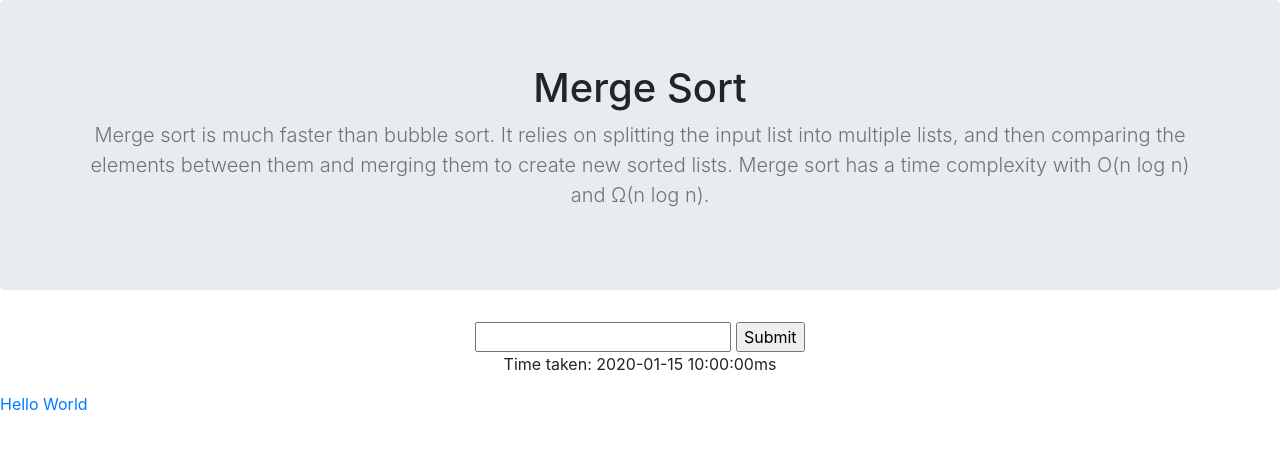
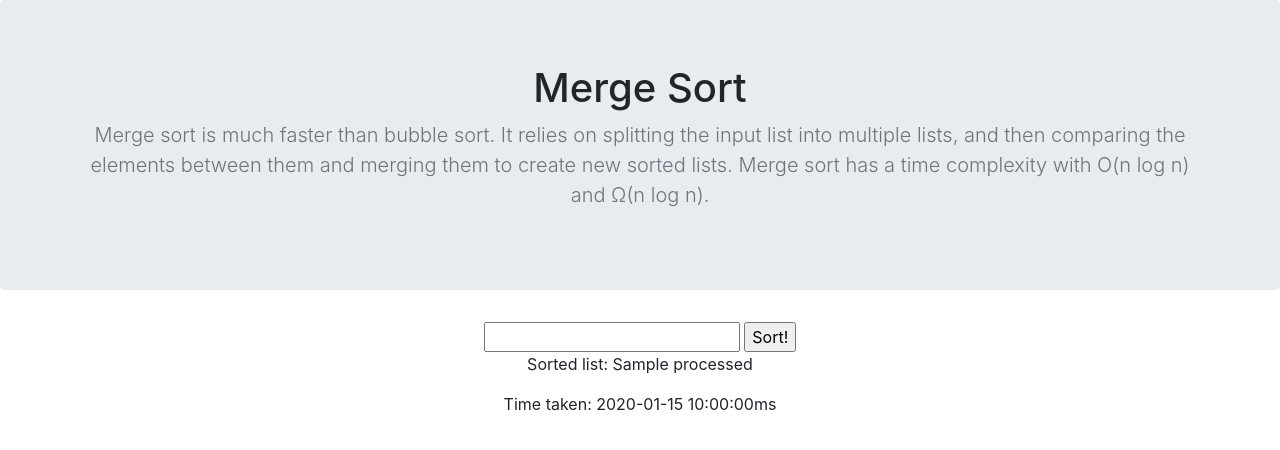
Before and after one commit to pratzyushd/flask-searching-sorting, a Flask app: template templates/sorting/merge.html in a window 1280 px wide. Shown: the top 450 px of the page. Run offline with Flask 2, Linux system fonts and the light colour scheme; the template is opened without the code that fills it: most values are stand-ins (such as "Sample title", 1, 10 or a date in 2020).

Commit message:
Minor fixes
Changed submit button words from "Submit Query" to "Search!" and "Sort!" respectively.
Also added output of processed list from sorts, which was incorrectly removed after the previous commits.

```diff
--- a/templates/searching/binary.html
+++ b/templates/searching/binary.html
@@ -26,7 +26,7 @@
                 <form method="POST">
                     <input name="numbers">
                     <input name="find">
-                    <input type="submit">
+                    <input type="submit" value="Search!">
                 </form>
                 {% if found %}
                 <p>The value was found.</p>
--- a/templates/searching/linear.html
+++ b/templates/searching/linear.html
@@ -25,7 +25,7 @@
                 <form method="POST">
                     <input name="numbers">
                     <input name="find">
-                    <input type="submit">
+                    <input type="submit" value="Search!">
                 </form>
                 {% if found %}
                 <p>The value was found.</p>
--- a/templates/sorting/merge.html
+++ b/templates/sorting/merge.html
@@ -31,7 +31,7 @@
             <div class="col text-center">
                 <form method="POST">
                     <input name="numbers">
-                    <input type="submit">
+                    <input type="submit", value="Sort!">
                 </form>
                 <!-- <form>
                     <div class="form-group center">
@@ -39,9 +39,12 @@
                         <input type="file" class="form-control-file" id="file">
                     </div>
                 </form> -->
+                {% if processed %}
+                <p>Sorted list: {{processed}}</p>
+                {% endif %}
                 {% if time %}
                 <p>Time taken: {{time}}ms</p>
-                {%endif %}
+                {% endif %}
             </div>
         </div>
     </div>
@@ -49,5 +52,3 @@
 </body>
 
 </html>
-
-<a href ="link/to/file/page">Hello World</a>
```
Also changed, not shown: templates/sorting/bubble.html (+5 -2 lines).
